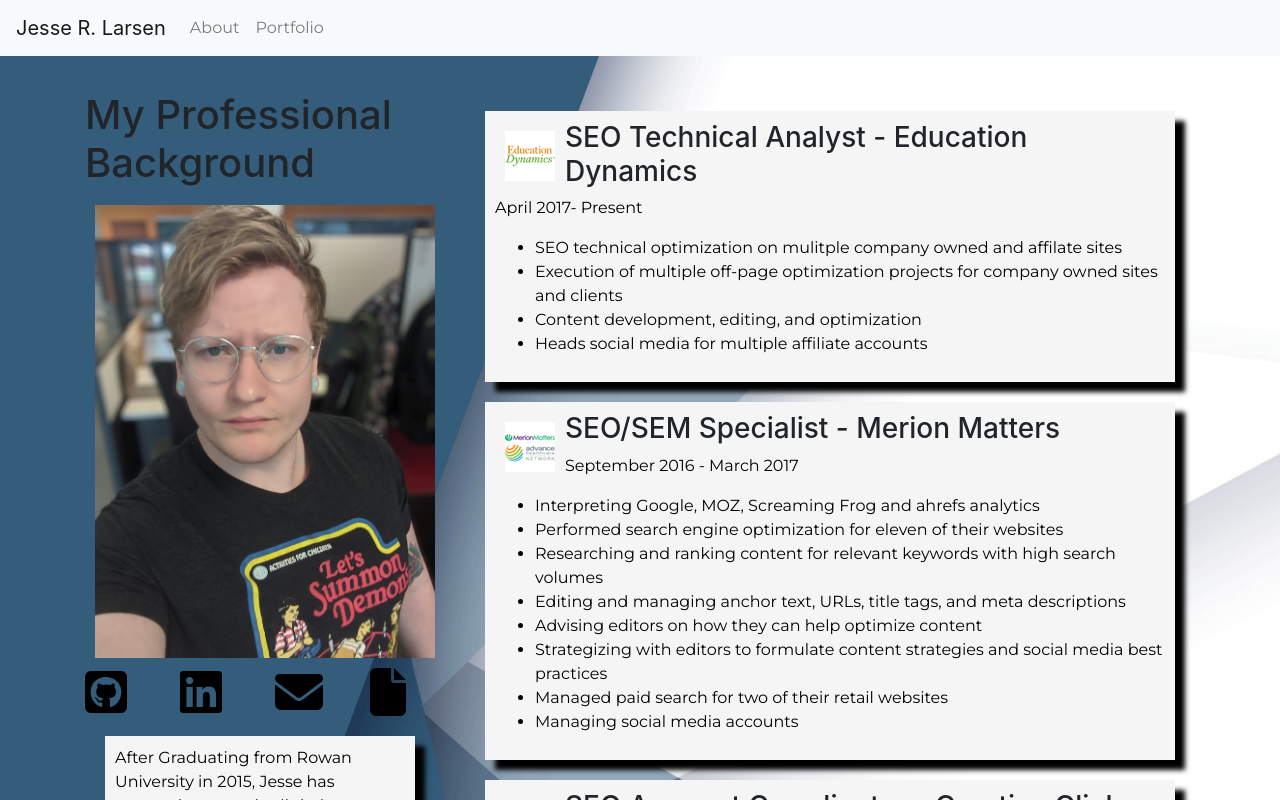
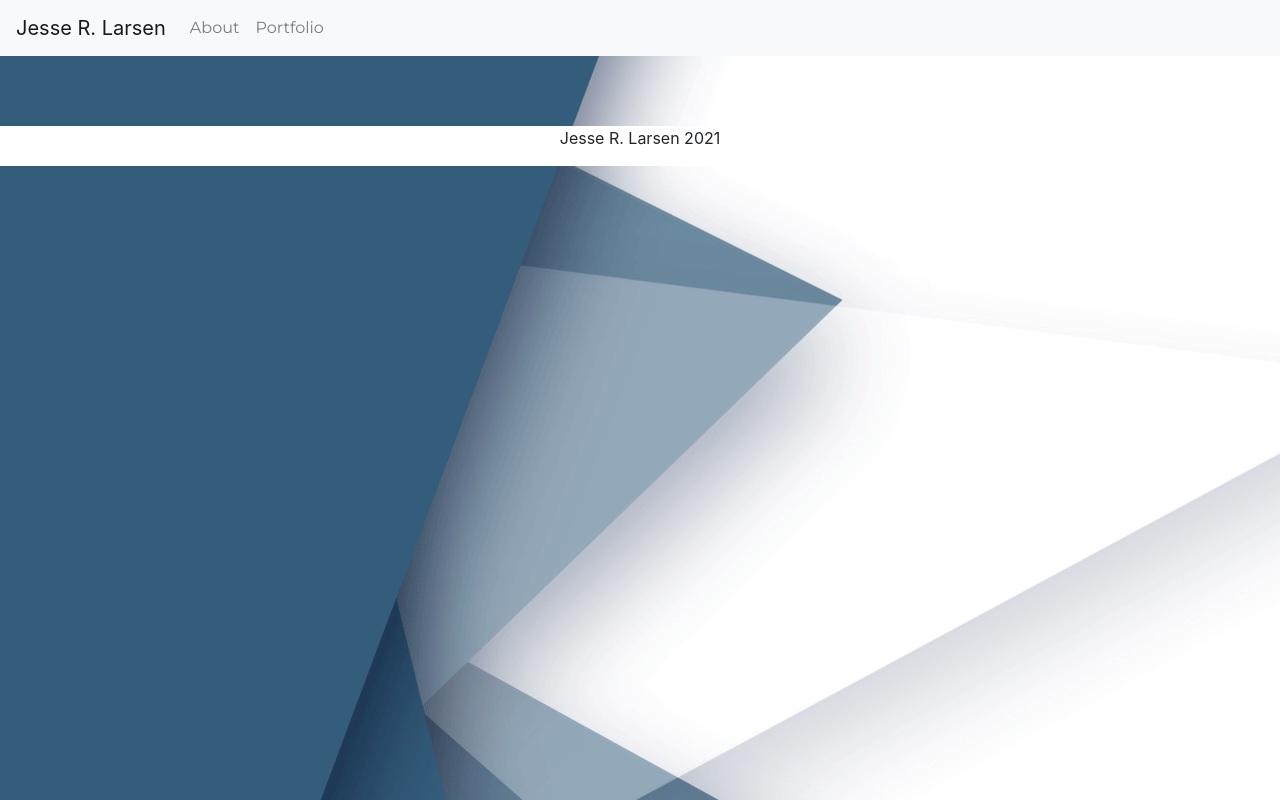
Before and after one commit to J35RL4R/portfolio-v3, a React (Create React App) app: page / in a window 1280 px wide. Shown: the top 800 px of the page. Built offline with nearby package versions, Linux system fonts and the light colour scheme.

Commit message:
settings modification

```diff
--- a/src/App.js
+++ b/src/App.js
@@ -12,7 +12,7 @@
     <Router>
         <Header/>
         <Contentbox>
-          <Route exact path="/" component={Resumeblock} />
+          <Route exact path="/portfolio-v3/" component={Resumeblock} />
           <Route exact path="/portfolio" component={Portfolioblock} />
         </Contentbox>
         <Footer />
--- a/src/components/header/index.js
+++ b/src/components/header/index.js
@@ -16,7 +16,7 @@
             <Link
             to="/about"
             className={
-            window.location.pathname === "/about" || window.location.pathname === "/about"
+            window.location.pathname === "/portfolio-v3/" || window.location.pathname === "/portfolio-v3/"
               ? "nav-link active"
               : "nav-link"
           }
```
Also changed, not shown: src/pages/about.js (deleted).
